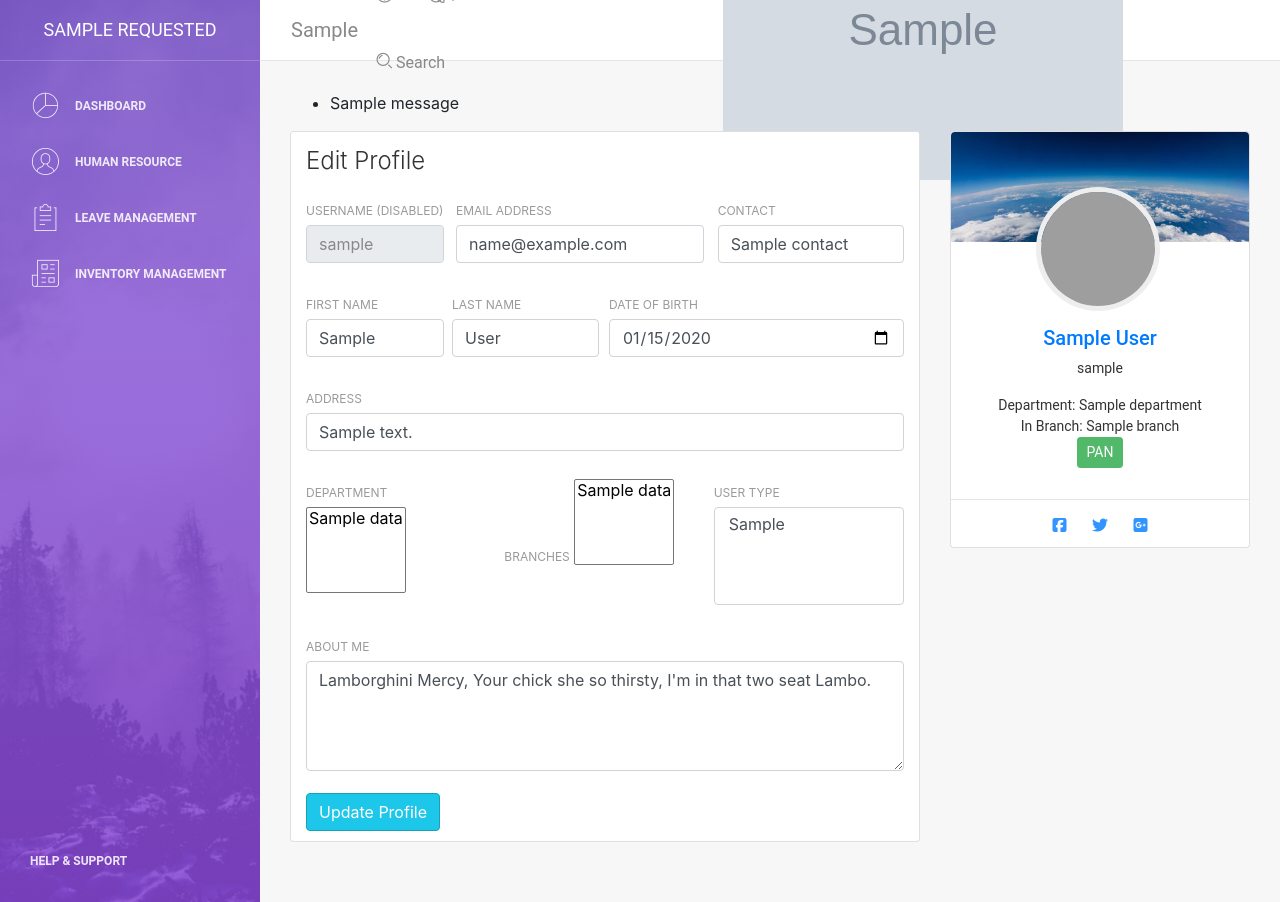
After one commit to shakyasaijal/businessAnalytics, a Django app: template hrm/templates/hrm/v1/employee_details.html in a window 1280 px wide. The commit adds this page. Run offline with Django 3.2, Linux system fonts and the light colour scheme; the template is opened without the code that fills it: most values are stand-ins (such as "Sample title", 1, 10 or a date in 2020); grey boxes marked "Sample" are stand-in pictures; one stand-in notice (Sample message) is shown; parts of the project's set-up code (start-up, migrations or seed data) failed here and were passed over; some libraries are stand-ins or nearby versions; grey boxes are pictures that could not be loaded.

Commit message:
feat: employee profile by branch

```diff
--- a/businessAnalytics/settings.py
+++ b/businessAnalytics/settings.py
@@ -101,7 +101,8 @@ CACHES = {
     }
 }
 
-CACHE_TTL = 60 * 1
+CACHE_TTL = 60 * 0.5      # 15 minute
+CACHE_MAX_TTL = 60 * 0.5 # 1 hour
 
 AUTH_PASSWORD_VALIDATORS = [
     {
--- /dev/null
+++ b/hrm/templates/hrm/v1/employee_details.html
@@ -0,0 +1,167 @@
+{% extends 'crmManager/v1/partials/base.html' %}
+{% load static %}
+
+{% block css %}
+{% if all_emp %}
+    <link rel="stylesheet" href="https://cdnjs.cloudflare.com/ajax/libs/twitter-bootstrap/4.1.3/css/bootstrap.css"/>
+    <link rel="stylesheet" href="https://cdn.datatables.net/1.10.20/css/dataTables.bootstrap4.min.css"/>
+{% endif %}
+{% endblock css %}
+
+{% block content %}
+{% if messages %}
+    {% include "sysManager/v1/partials/notification.html" %}
+{% endif %}
+   <div class="row">
+    <div class="col-md-8">
+        <div class="card">
+            <div class="card-header">
+                <h4 class="card-title">Edit Profile</h4>
+            </div>
+            <div class="card-body">
+                <form>
+                    <div class="row">
+                        <div class="col-md-3 pr-1">
+                            <div class="form-group">
+                                <label>Username (Disabled)</label>
+                                <input type="text" class="form-control" value="{{emp_data.username}}" disabled="">
+                            </div>
+                        </div>
+                        <div class="col-md-5 pl-2">
+                            <div class="form-group">
+                                <label for="exampleInputEmail1">Email address</label>
+                                <input type="email" class="form-control" value="{{emp_data.email}}" placeholder="Email">
+                            </div>
+                        </div>
+                        <div class="col-md-4 pl-2">
+                            <div class="form-group">
+                                <label for="exampleInputEmail1">Contact</label>
+                                <input type="email" class="form-control" value="{{emp_data.contact}}" placeholder="Contact">
+                            </div>
+                        </div>
+                    </div>
+                    <div class="row">
+                        <div class="col-md-3 pr-1">
+                            <div class="form-group">
+                                <label>First Name</label>
+                                <input type="text" class="form-control" placeholder="First Name" value="{{emp_data.first_name}}">
+                            </div>
+                        </div>
+                        <div class="col-md-3 pl-1">
+                            <div class="form-group">
+                                <label>Last Name</label>
+                                <input type="text" class="form-control" placeholder="Last Name" value="{{emp_data.last_name}}">
+                            </div>
+                        </div>
+                        <div class="col-md-6 pl-1">
+                            <div class="form-group">
+                                <label>Date of birth</label>
+                                <input type="date" class="form-control" placeholder="Date of Birth" value="{{emp_data.dob|date:'Y-m-d'}}">
+                            </div>
+                        </div>
+                    </div>
+                    <div class="row">
+                        <div class="col-md-12">
+                            <div class="form-group">
+                                <label>Address</label>
+                                <input type="text" class="form-control" placeholder="Home Address" value="{{emp_data.address}}">
+                            </div>
+                        </div>
+                    </div>
+                    <div class="row h-4">
+                        <div class="col-md-4">
+                            <div class="form-group">
+                                <label>Department</label><br/>
+                                <select name="department" multiple>
+                                    {% for data in emp_data.all_departments %}
+                                        <option {% if data.status %} selected {% endif %}>{{data.data}}</option>
+                                    {% endfor %}
+                                </select>
+                            </div>
+                        </div>
+                        <div class="col-md-4 px-1">
+                            <div class="form-group">
+                                <label>Branches</label>
+                                <select name="branches" multiple >
+                                    {% for data in emp_data.all_branches %}
+                                        <option {% if data.status %} selected {% endif %}>{{data.data}}</option>
+                                    {% endfor %}
+                                </select>
+                            </div>
+                        </div>
+                        <div class="col-md-4 pl-1">
+                            <div class="form-group">
+                                <label>User Type</label>
+                                <select name="department" multiple class="form-control">
+                                    {% for data in emp_data.user_types %}
+                                        <option>{{data.0}}</option>
+                                    {% endfor %}
+                                </select>
+                            </div>
+                        </div>
+                    </div>
+                    <div class="row">
+                        <div class="col-md-12">
+                            <div class="form-group">
+                                <label>About Me</label>
+                                <textarea rows="4" cols="80" class="form-control" placeholder="Here can be your description" value="Mike">Lamborghini Mercy, Your chick she so thirsty, I'm in that two seat Lambo.</textarea>
+                            </div>
+                        </div>
+                    </div>
+                    <button type="submit" class="btn btn-info btn-fill pull-right">Update Profile</button>
+                    <div class="clearfix"></div>
+                </form>
+            </div>
+        </div>
+    </div>
+    <div class="col-md-4">
+        <div class="card card-user">
+            <div class="card-image">
+                <img src="{% static 'crmManager/common/sky.jpg' %}" alt="...">
+            </div>
+            <div class="card-body">
+                <div class="author">
+                    <a href="#">
+                        <img class="avatar border-gray" src="{{emp_data.pic}}" alt="...">
+                        <h5 class="title">{{emp_data.first_name}} {{emp_data.last_name}}</h5>
+                    </a>
+                    <p class="description">
+                        {{emp_data.username}}
+                    </p>
+                </div>
+                <p class="description text-center">
+                    Department: {% for data in emp_data.department %} {{data}}{% if not forloop.last %}, {% endif %} {% endfor %}
+                    <br/> In Branch: {% for data in emp_data.branch %} {{data}}{% if not forloop.last %}, {% endif %} {% endfor %}
+                    {% if emp_data.pan %}
+                        <br/><a href="{{emp_data.pan}}" class="btn btn-sm btn-success">PAN</a>
+                    {% endif %}
+                </p>
+            </div>
+            <hr>
+            <div class="button-container mr-auto ml-auto">
+                <button href="#" class="btn btn-simple btn-link btn-icon">
+                    <i class="fa fa-facebook-square"></i>
+                </button>
+                <button href="#" class="btn btn-simple btn-link btn-icon">
+                    <i class="fa fa-twitter"></i>
+                </button>
+                <button href="#" class="btn btn-simple btn-link btn-icon">
+                    <i class="fa fa-google-plus-square"></i>
+                </button>
+            </div>
+        </div>
+    </div>
+   </div>
+{% endblock content %}
+
+{% block js %}
+{% if all_emp %}
+    <script src="https://cdn.datatables.net/1.10.20/js/jquery.dataTables.min.js"></script>
+    <script src="https://cdn.datatables.net/1.10.20/js/dataTables.bootstrap4.min.js"></script>
+    <script>
+        $(document).ready(function() {
+            $('#example').DataTable();
+        } );
+    </script>
+{% endif %}
+{% endblock js %}
--- a/hrm/urls.py
+++ b/hrm/urls.py
@@ -15,5 +15,6 @@ from . import views
 
 urlpatterns = [
     path('', views.hr_index, name="hr_index"),
-    path('hr-employee/', views.hr_employee, name="hr_employee"),
+    path('employees/', views.hr_employee, name="hr_employee"),
+    path('employees/<int:id>', views.hr_employee_by_id, name="hr_employee_by_id")
 ]
--- a/requirements.txt
+++ b/requirements.txt
@@ -8,3 +8,4 @@ requests==  2.23.0
 django-multiselectfield==0.1.12
 django-redis==4.11.0
 django-debug-toolbar==2.2
+Faker==4.0.2
```
Also changed, not shown: crmManager/views.py (+16 -2 lines), employee/models.py (+5 -5 lines), helper/common/manager.py (+9 -1 lines), helper/common/redis.py (added, +22 -0 lines), hrm/templates/hrm/v1/employee_by_branch.html (+54 -1 lines), hrm/views.py (+118 -9 lines), crmManager/static/crmManager/common/sky.jpg (added).
